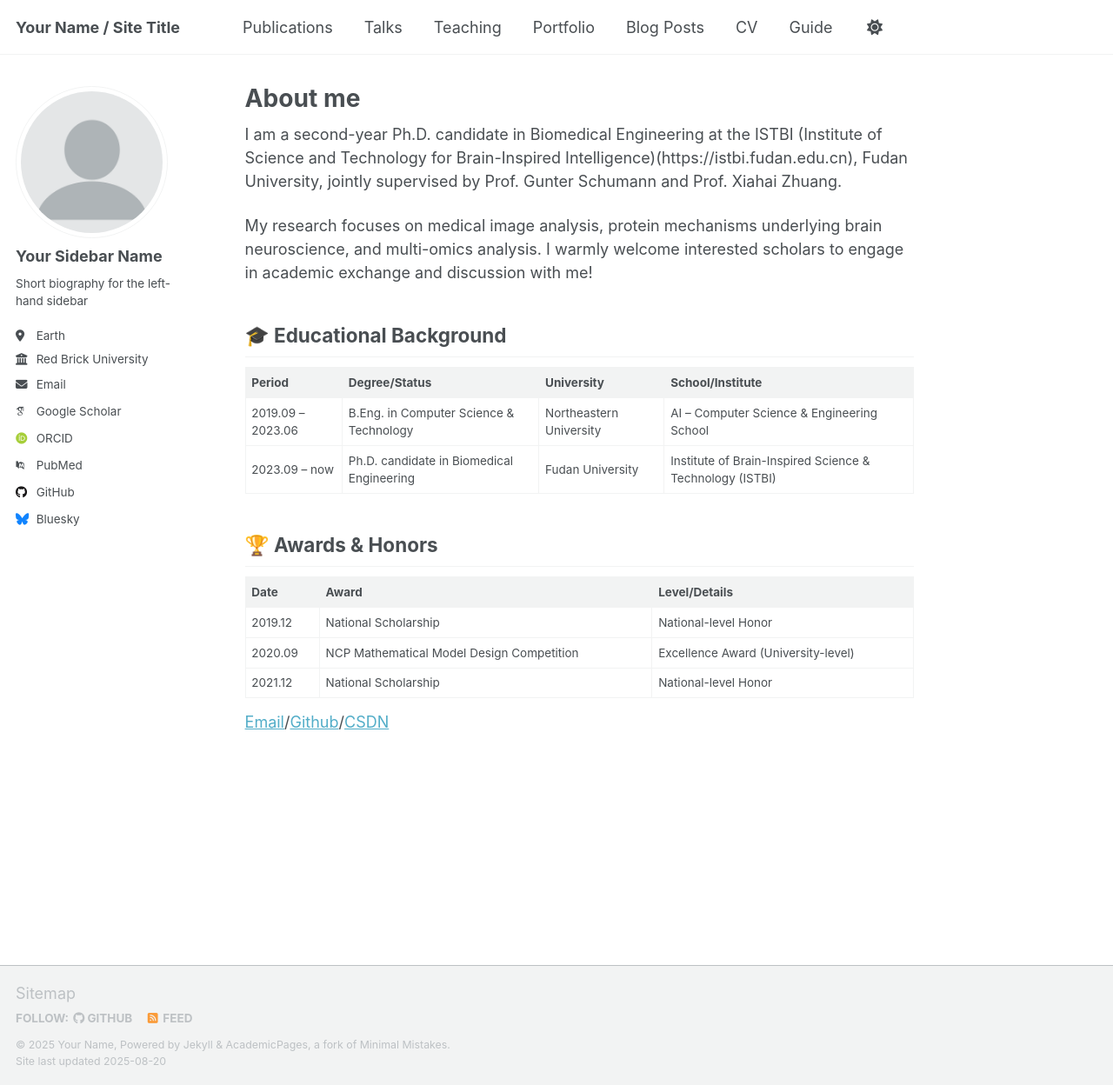
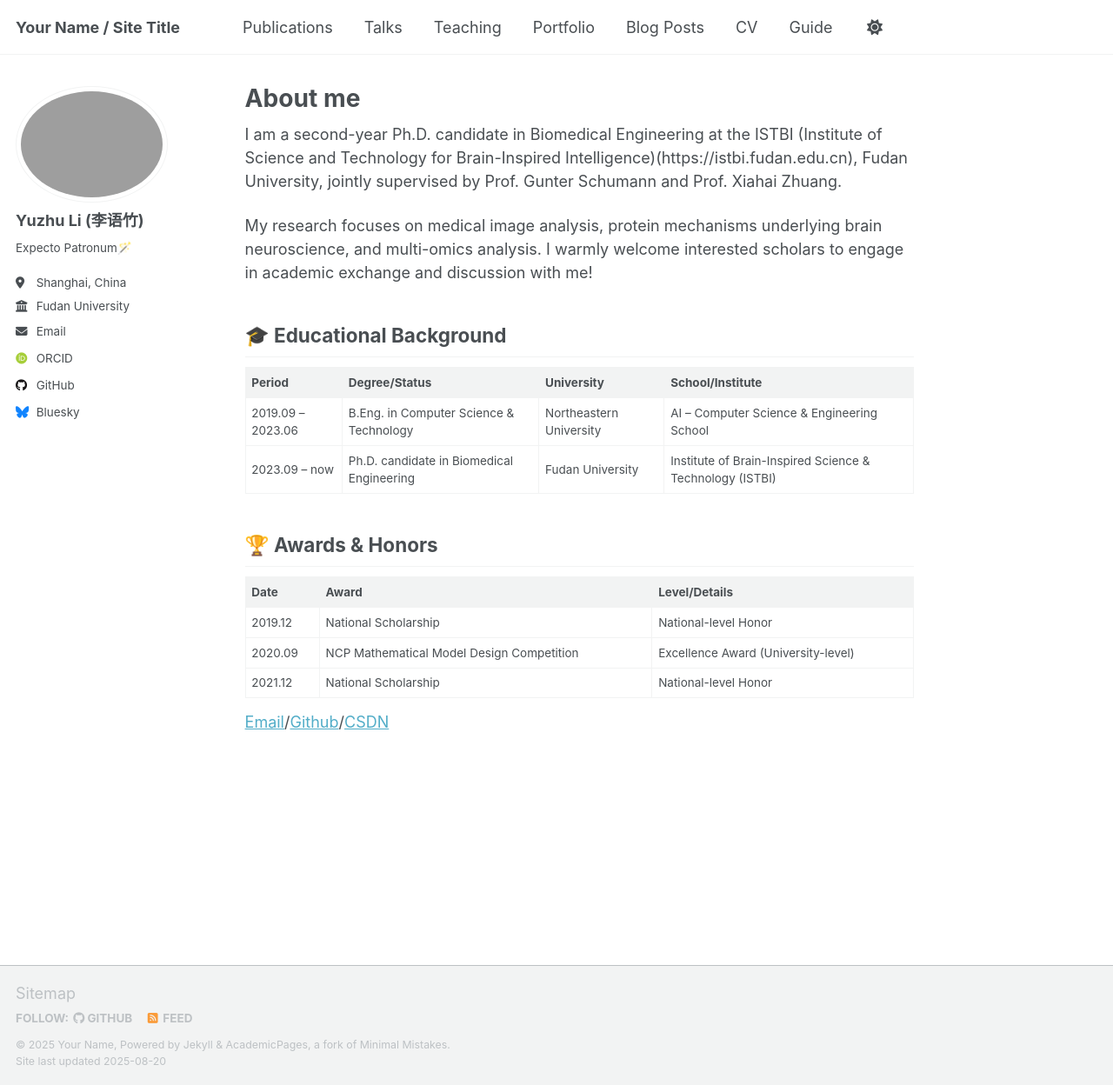
Before and after one commit to crystal-catherine/crystal-catherine.github.io, a Jekyll site: the page built from _pages/about.md, in a window 1280 px wide and 1248 px high. Shown: the whole window at 87% size. Built offline with Jekyll 4.4.1, drawn with Linux system fonts in a browser that asks for light colours; some web fonts are replaced; a script that is not in the unit is left out.

Commit message:
Update _config.yml

```diff
--- a/_config.yml
+++ b/_config.yml
@@ -13,7 +13,7 @@ title                    : "Your Name / Site Title"
 title_separator          : "-"
 name                     : &name "Your Name"
 description              : &description "personal description"
-url                      : https://academicpages.github.io # the base hostname & protocol for your site e.g. "https://[your GitHub username].github.io" or if you already have some other page hosted on Github then use "https://[your GitHub username].github.io/[Your Repo Name]"
+url                      : https://crystal-catherine.github.io # the base hostname & protocol for your site e.g. "https://[your GitHub username].github.io" or if you already have some other page hosted on Github then use "https://[your GitHub username].github.io/[Your Repo Name]"
 baseurl                  : "" # the subpath of your site, e.g. "/blog"
 repository               : "academicpages/academicpages.github.io"
 
@@ -22,24 +22,24 @@ repository               : "academicpages/academicpages.github.io"
 #               Additional customization can be done by editing /_includes/author-profile.html
 author:
   # Biographic information
-  avatar           : "profile.png"
-  name             : "Your Sidebar Name"
+  avatar           : "lyz.png"
+  name             : "Yuzhu Li (李语竹)"
   pronouns         : # example: "she/her"
-  bio              : "Short biography for the left-hand sidebar"
-  location         : "Earth"
-  employer         : "Red Brick University"
+  bio              : "Expecto Patronum🪄"
+  location         : "Shanghai, China"
+  employer         : "Fudan University"
   uri              : # URL
-  email            : "none@example.org"
+  email            : "yuzhuli23@m.fudan.edu.cn"
 
   # Academic websites
   academia         : # URL
   arxiv            : # URL - Update with the correct link to your profile
-  googlescholar    : "https://scholar.google.com/citations?user=PS_CX0AAAAAJ"
+  googlescholar    : # "https://scholar.google.com/citations?user=PS_CX0AAAAAJ"
   inspire-hep      : # URL
   impactstory      : # URL
-  orcid            : "http://orcid.org/yourorcidurl"
+  orcid            : "https://orcid.org/my-orcid?orcid=0009-0004-2734-0969"
   semantic         : # URL
-  pubmed           : "https://www.ncbi.nlm.nih.gov/pubmed/?term=john+snow"
+  pubmed           : # "https://www.ncbi.nlm.nih.gov/pubmed/?term=john+snow"
   researchgate     : # URL
   scopus           : # URL
 
```
